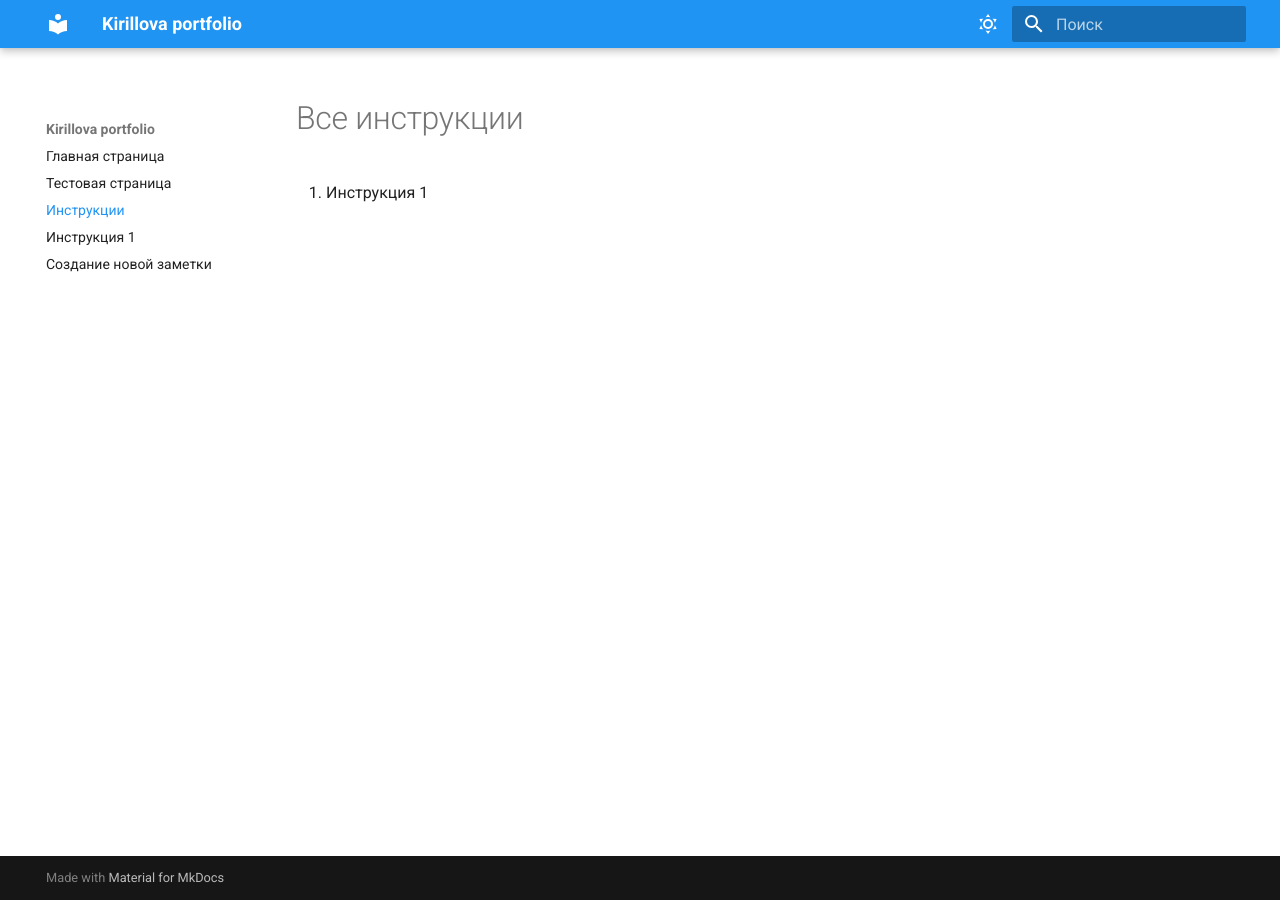
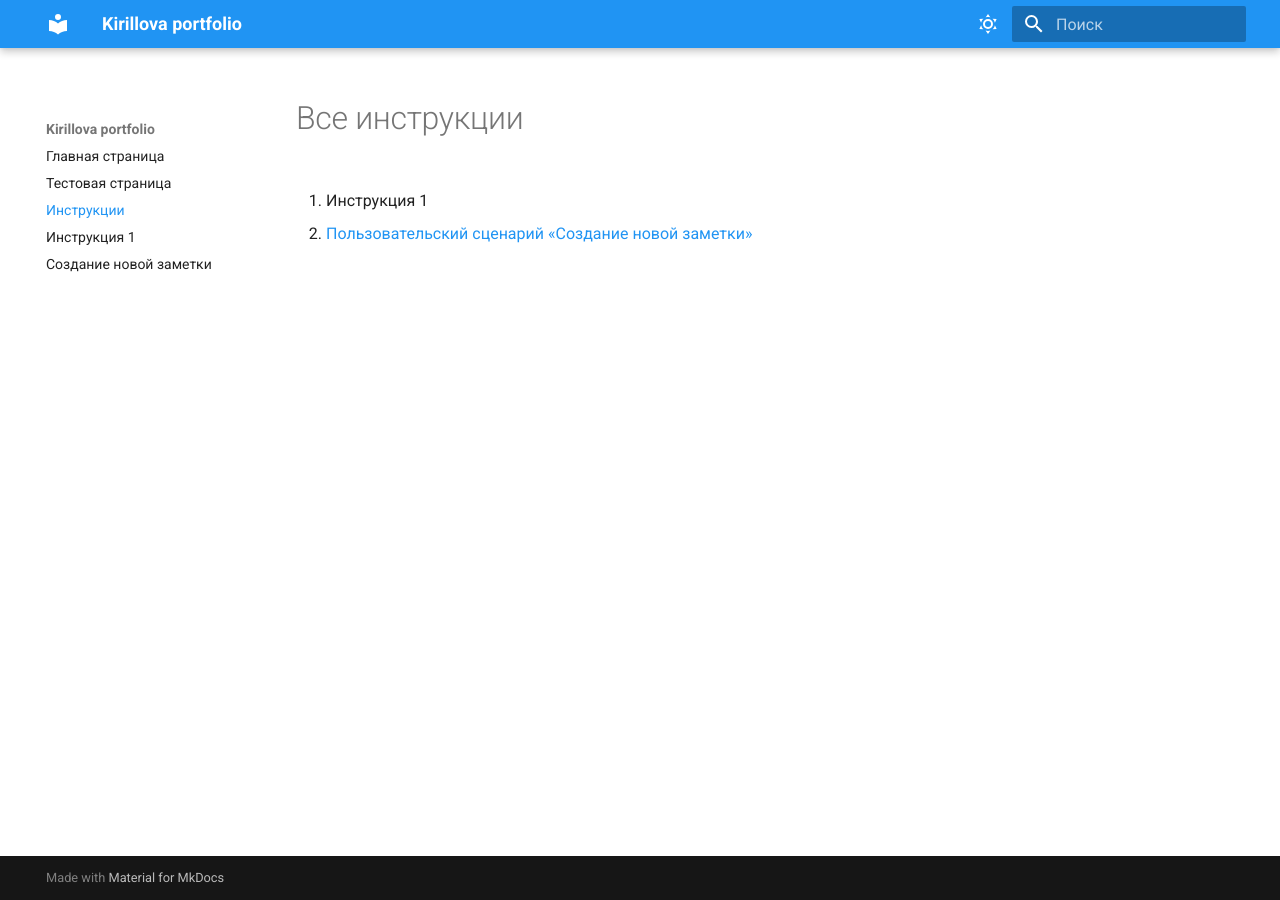
Before and after one commit to Katarina-Kr/my-awesome-doc-project, an MkDocs documentation site: the page built from docs/instruction/index.md, in a window 1280 px wide. Built offline with MkDocs 1.6.1 and Material for MkDocs 9.7.7, drawn with Linux system fonts in a browser that asks for light colours; old or Windows-style settings are respelled for this version of MkDocs.

Commit message:
сценарий

```diff
--- a/docs/instruction/index.md
+++ b/docs/instruction/index.md
@@ -1,3 +1,5 @@
 # Все инструкции
 
 1. Инструкция 1
+
+2. [Пользовательский сценарий «Создание новой заметки»](docs\instruction\kkk.md)
```
